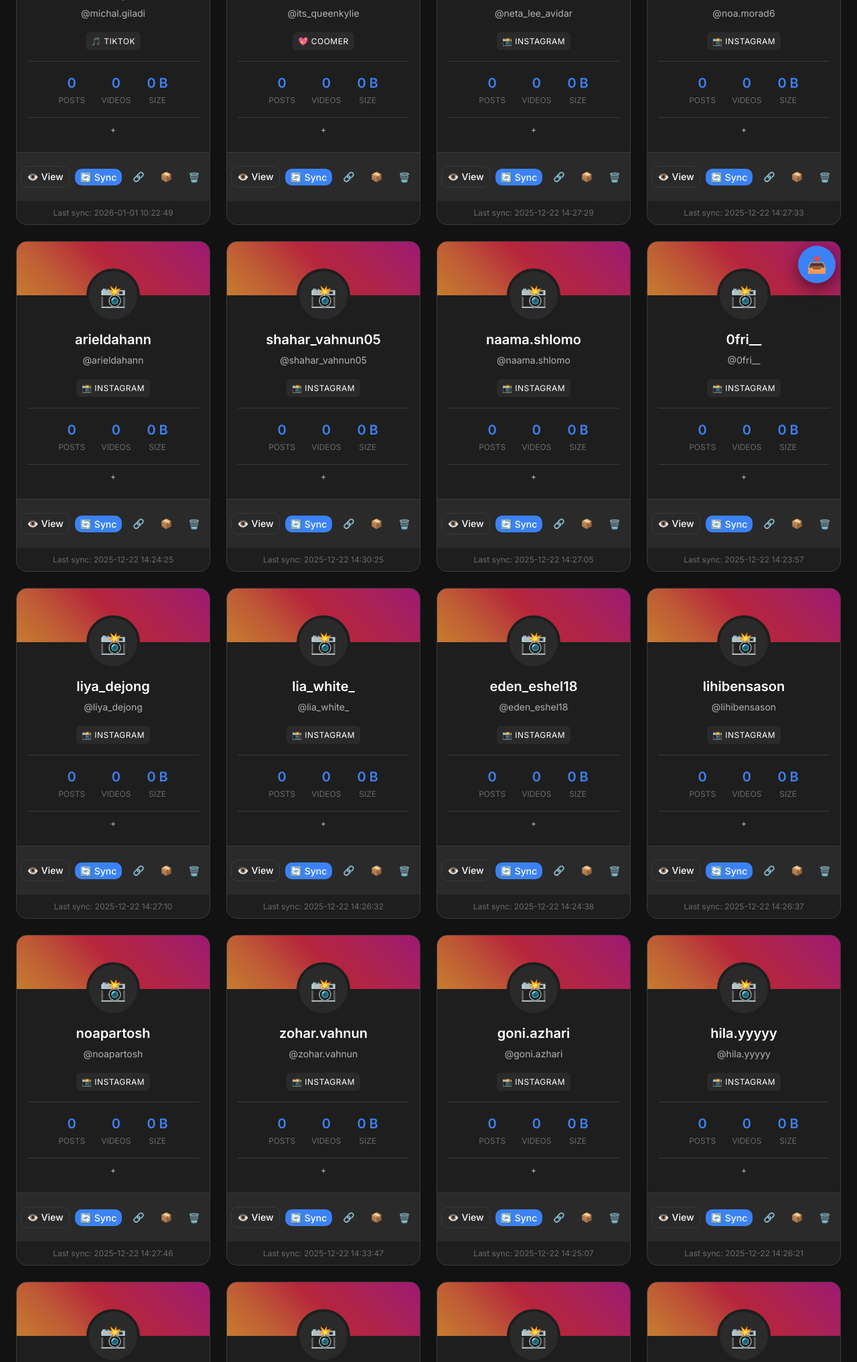
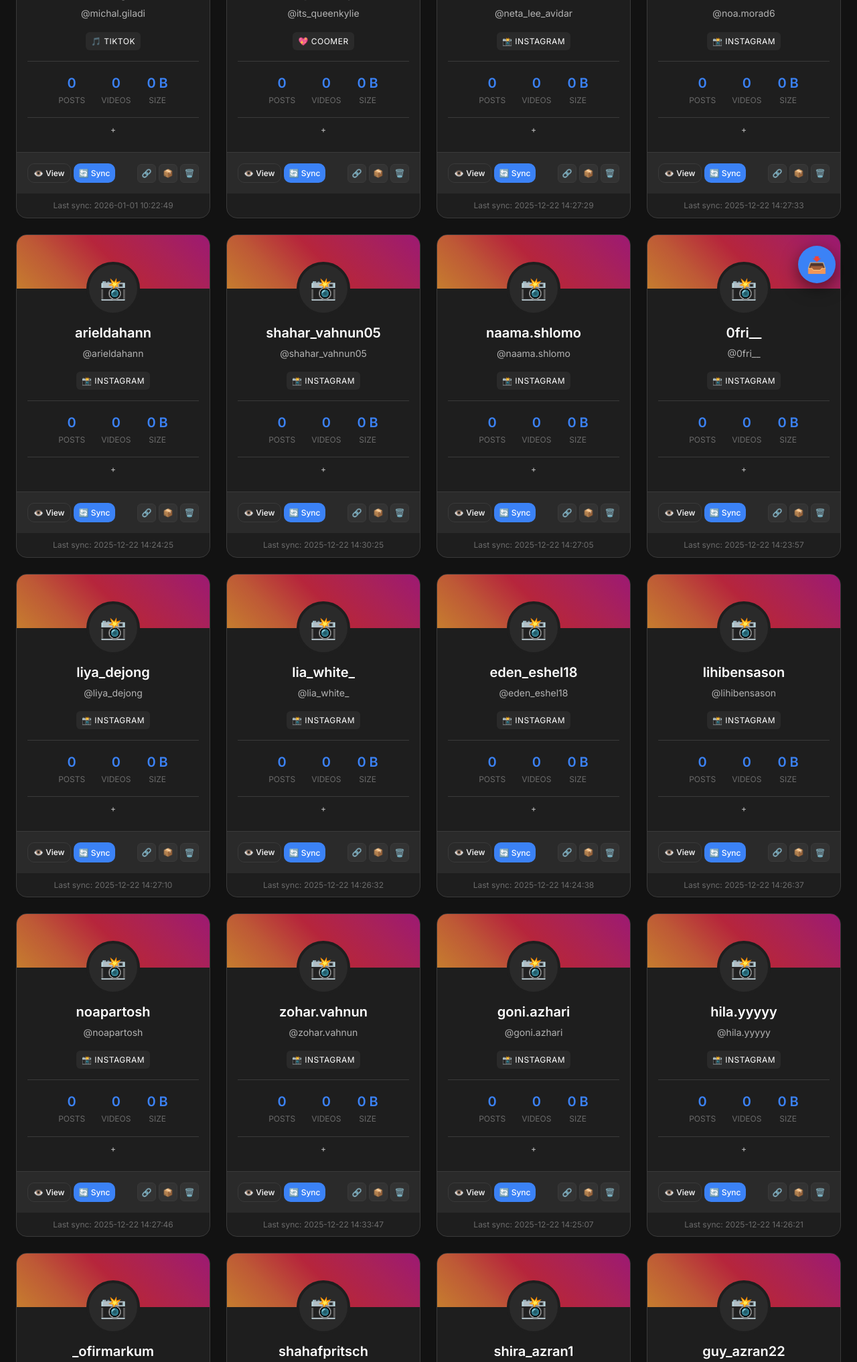
Before and after one commit to emprankem-prog/TrackUI-Redo, a Flask app: page / in a window 1280 px wide. Shown: the part 345-2379 px from the top of the page at 67% size. Run offline with Flask 3, Linux system fonts and the light colour scheme; a user stored in the database is signed in; data comes from the database, SQL or seed files in the repository; data that the repository does not hold is empty.

Commit message:
feat: Implement initial UI structure and dark mode design system with user cards and theme toggle.

```diff
--- a/static/style.css
+++ b/static/style.css
@@ -374,15 +374,52 @@ img {
 .user-card-actions {
     display: flex;
     align-items: center;
-    justify-content: center;
-    gap: var(--space-xs);
-    padding: var(--space-sm) var(--space-lg);
+    justify-content: space-between;
+    gap: var(--space-sm);
+    padding: var(--space-sm) var(--space-md);
+    background: var(--bg-tertiary);
+    border-top: 1px solid var(--border-color);
+    flex-wrap: wrap;
 }
 
 .user-card-actions .btn {
     flex: 0 0 auto;
+}
+
+.user-card-actions .btn-primary,
+.user-card-actions .btn-secondary {
     padding: var(--space-xs) var(--space-sm);
-    font-size: var(--font-size-sm);
+    font-size: var(--font-size-xs);
+    border-radius: var(--border-radius-md);
+}
+
+.user-card-actions .btn-icon {
+    width: 28px;
+    height: 28px;
+    padding: 0;
+    display: flex;
+    align-items: center;
+    justify-content: center;
+    border-radius: var(--border-radius-sm);
+    background: var(--bg-elevated);
+    border: 1px solid var(--border-color);
+    transition: all var(--transition-fast);
+    font-size: 12px;
+}
+
+.user-card-actions .btn-icon:hover {
+    background: var(--accent-primary);
+    border-color: var(--accent-primary);
+}
+
+.user-card-actions-left {
+    display: flex;
+    gap: var(--space-xs);
+}
+
+.user-card-actions-right {
+    display: flex;
+    gap: 4px;
 }
 
 /* User Card */
--- a/templates/index.html
+++ b/templates/index.html
@@ -118,7 +118,8 @@
         </div>
 
         <!-- Actions -->
-        <div class="card-footer user-card-actions">
+        <div class="user-card-actions">
+            <div class="user-card-actions-left">
                 <a href="/user/{{ user.platform }}/{{ user.username }}" class="btn btn-secondary">
                     👁️ View
                 </a>
@@ -126,30 +127,33 @@
                     onclick="event.stopPropagation(); syncUser({{ user.id }}, '{{ user.username }}')">
                     🔄 Sync
                 </button>
+            </div>
+            <div class="user-card-actions-right">
                 {% if user.platform == 'instagram' %}
-            <a href="https://instagram.com/{{ display_name }}" target="_blank" class="btn btn-ghost btn-icon"
+                <a href="https://instagram.com/{{ display_name }}" target="_blank" class="btn btn-icon"
                     title="Open Instagram" onclick="event.stopPropagation()">
                     🔗
                 </a>
                 {% elif user.platform == 'tiktok' %}
-            <a href="https://tiktok.com/@{{ display_name }}" target="_blank" class="btn btn-ghost btn-icon"
+                <a href="https://tiktok.com/@{{ display_name }}" target="_blank" class="btn btn-icon"
                     title="Open TikTok" onclick="event.stopPropagation()">
                     🔗
                 </a>
                 {% elif user.platform == 'coomer' %}
                 <a href="https://coomer.st/{{ user.username.replace('/', '/user/') }}" target="_blank"
-                class="btn btn-ghost btn-icon" title="Open Coomer" onclick="event.stopPropagation()">
+                    class="btn btn-icon" title="Open Coomer" onclick="event.stopPropagation()">
                     🔗
                 </a>
                 {% endif %}
-            <a href="/api/users/{{ user.id }}/download-zip" class="btn btn-ghost btn-icon" title="Download as ZIP"
+                <a href="/api/users/{{ user.id }}/download-zip" class="btn btn-icon" title="Download as ZIP"
                     onclick="event.stopPropagation()">
                     📦
                 </a>
-            <button class="btn btn-ghost btn-icon"
+                <button class="btn btn-icon"
                     onclick="event.stopPropagation(); deleteUser({{ user.id }}, '{{ user.username }}')" title="Delete">
                     🗑️
                 </button>
+            </div>
         </div>
 
         <!-- Last Sync -->
```
Lines whose indentation alone changed are shown as unchanged.
